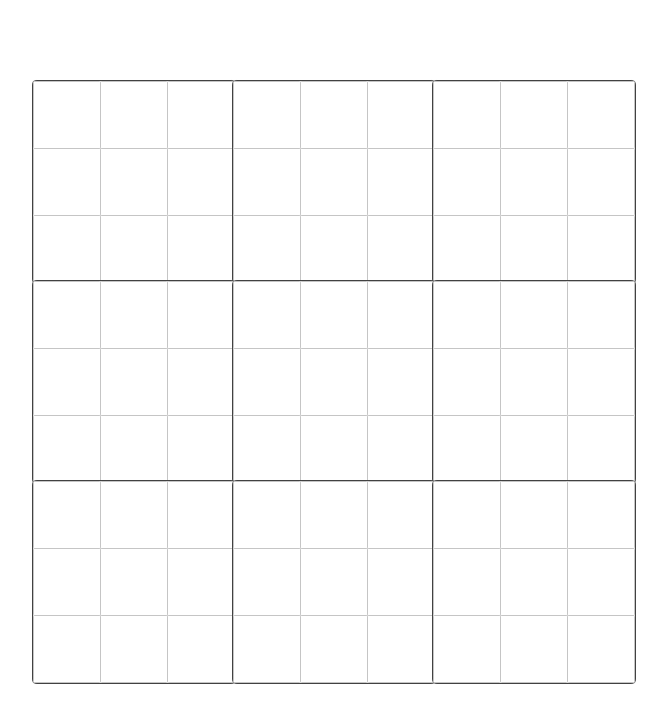
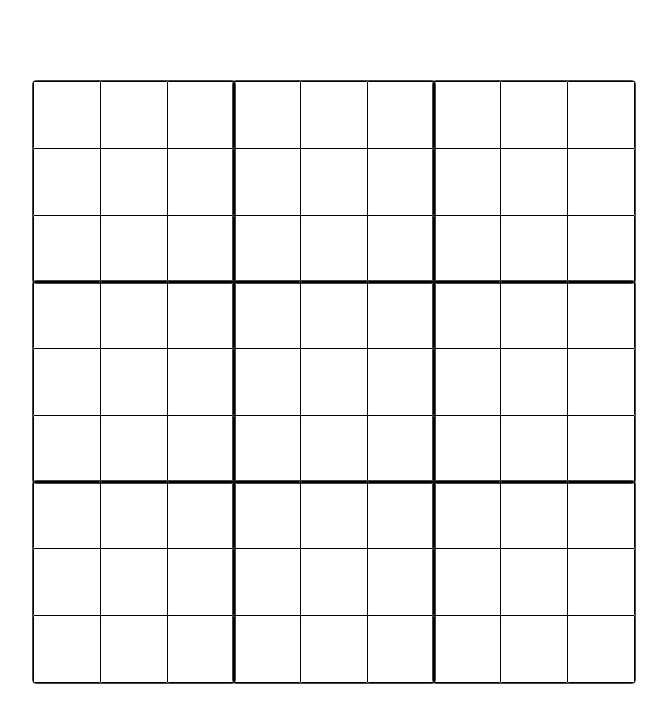
Before and after one commit to Jaerker/Sudoku, a plain HTML site: page index.html in a window 1280 px wide. Shown: the whole page, without its empty margins (96-763 px from the left). Drawn offline with Linux system fonts and the light colour scheme.

Commit message:
Fix shading for selection in gridspace

```diff
--- a/index.html
+++ b/index.html
@@ -15,108 +15,108 @@
   <body>
     <div class="grid-map">
       <div class="sub-grid-map" id="r0-c0">
-        <div class="grid-cell" id="00"><span></span></div>
-        <div class="grid-cell" id="01"><span></span></div>
-        <div class="grid-cell" id="02"><span></span></div>
-        <div class="grid-cell" id="10"><span></span></div>
-        <div class="grid-cell" id="11"><span></span></div>
-        <div class="grid-cell" id="12"><span></span></div>
-        <div class="grid-cell" id="20"><span></span></div>
-        <div class="grid-cell" id="21"><span></span></div>
-        <div class="grid-cell" id="22"><span></span></div>
+        <div class="grid-cell v0 h0" id="00"><span></span></div>
+        <div class="grid-cell v0 h1" id="01"><span></span></div>
+        <div class="grid-cell v0 h2" id="02"><span></span></div>
+        <div class="grid-cell v1 h0" id="10"><span></span></div>
+        <div class="grid-cell v1 h1" id="11"><span></span></div>
+        <div class="grid-cell v1 h2" id="12"><span></span></div>
+        <div class="grid-cell v2 h0" id="20"><span></span></div>
+        <div class="grid-cell v2 h1" id="21"><span></span></div>
+        <div class="grid-cell v2 h2" id="22"><span></span></div>
       </div>
       <div class="sub-grid-map" id="r0-c1">
-        <div class="grid-cell" id="03"><span></span></div>
-        <div class="grid-cell" id="04"><span></span></div>
-        <div class="grid-cell" id="05"><span></span></div>
-        <div class="grid-cell" id="13"><span></span></div>
-        <div class="grid-cell" id="14"><span></span></div>
-        <div class="grid-cell" id="15"><span></span></div>
-        <div class="grid-cell" id="23"><span></span></div>
-        <div class="grid-cell" id="24"><span></span></div>
-        <div class="grid-cell" id="25"><span></span></div>
+        <div class="grid-cell v0 h3" id="03"><span></span></div>
+        <div class="grid-cell v0 h4" id="04"><span></span></div>
+        <div class="grid-cell v0 h5" id="05"><span></span></div>
+        <div class="grid-cell v1 h3" id="13"><span></span></div>
+        <div class="grid-cell v1 h4" id="14"><span></span></div>
+        <div class="grid-cell v1 h5" id="15"><span></span></div>
+        <div class="grid-cell v2 h3" id="23"><span></span></div>
+        <div class="grid-cell v2 h4" id="24"><span></span></div>
+        <div class="grid-cell v2 h5" id="25"><span></span></div>
       </div>
       <div class="sub-grid-map" id="r0-c2">
-        <div class="grid-cell" id="06"><span></span></div>
-        <div class="grid-cell" id="07"><span></span></div>
-        <div class="grid-cell" id="08"><span></span></div>
-        <div class="grid-cell" id="16"><span></span></div>
-        <div class="grid-cell" id="17"><span></span></div>
-        <div class="grid-cell" id="18"><span></span></div>
-        <div class="grid-cell" id="26"><span></span></div>
-        <div class="grid-cell" id="27"><span></span></div>
-        <div class="grid-cell" id="28"><span></span></div>
+        <div class="grid-cell v0 h6" id="06"><span></span></div>
+        <div class="grid-cell v0 h7" id="07"><span></span></div>
+        <div class="grid-cell v0 h8" id="08"><span></span></div>
+        <div class="grid-cell v1 h6" id="16"><span></span></div>
+        <div class="grid-cell v1 h7" id="17"><span></span></div>
+        <div class="grid-cell v1 h8" id="18"><span></span></div>
+        <div class="grid-cell v2 h6" id="26"><span></span></div>
+        <div class="grid-cell v2 h7" id="27"><span></span></div>
+        <div class="grid-cell v2 h8" id="28"><span></span></div>
       </div>
 
       <div class="sub-grid-map" id="r1-c0">
-        <div class="grid-cell" id="30"><span></span></div>
-        <div class="grid-cell" id="31"><span></span></div>
-        <div class="grid-cell" id="32"><span></span></div>
-        <div class="grid-cell" id="40"><span></span></div>
-        <div class="grid-cell" id="41"><span></span></div>
-        <div class="grid-cell" id="42"><span></span></div>
-        <div class="grid-cell" id="50"><span></span></div>
-        <div class="grid-cell" id="51"><span></span></div>
-        <div class="grid-cell" id="52"><span></span></div>
+        <div class="grid-cell v3 h0" id="30"><span></span></div>
+        <div class="grid-cell v3 h1" id="31"><span></span></div>
+        <div class="grid-cell v3 h2" id="32"><span></span></div>
+        <div class="grid-cell v4 h0" id="40"><span></span></div>
+        <div class="grid-cell v4 h1" id="41"><span></span></div>
+        <div class="grid-cell v4 h2" id="42"><span></span></div>
+        <div class="grid-cell v5 h0" id="50"><span></span></div>
+        <div class="grid-cell v5 h1" id="51"><span></span></div>
+        <div class="grid-cell v5 h2" id="52"><span></span></div>
       </div>
       <div class="sub-grid-map" id="r1-c1">
-        <div class="grid-cell" id="33"><span></span></div>
-        <div class="grid-cell" id="34"><span></span></div>
-        <div class="grid-cell" id="35"><span></span></div>
-        <div class="grid-cell" id="43"><span></span></div>
-        <div class="grid-cell" id="44"><span></span></div>
-        <div class="grid-cell" id="45"><span></span></div>
-        <div class="grid-cell" id="53"><span></span></div>
-        <div class="grid-cell" id="54"><span></span></div>
-        <div class="grid-cell" id="55"><span></span></div>
+        <div class="grid-cell v3 h3" id="33"><span></span></div>
+        <div class="grid-cell v3 h4" id="34"><span></span></div>
+        <div class="grid-cell v3 h5" id="35"><span></span></div>
+        <div class="grid-cell v4 h3" id="43"><span></span></div>
+        <div class="grid-cell v4 h4" id="44"><span></span></div>
+        <div class="grid-cell v4 h5" id="45"><span></span></div>
+        <div class="grid-cell v5 h3" id="53"><span></span></div>
+        <div class="grid-cell v5 h4" id="54"><span></span></div>
+        <div class="grid-cell v5 h5" id="55"><span></span></div>
       </div>
       <div class="sub-grid-map" id="r1-c2">
-        <div class="grid-cell" id="36"><span></span></div>
-        <div class="grid-cell" id="37"><span></span></div>
-        <div class="grid-cell" id="38"><span></span></div>
-        <div class="grid-cell" id="46"><span></span></div>
-        <div class="grid-cell" id="47"><span></span></div>
-        <div class="grid-cell" id="48"><span></span></div>
-        <div class="grid-cell" id="56"><span></span></div>
-        <div class="grid-cell" id="57"><span></span></div>
-        <div class="grid-cell" id="58"><span></span></div>
+        <div class="grid-cell v3 h6" id="36"><span></span></div>
+        <div class="grid-cell v3 h7" id="37"><span></span></div>
+        <div class="grid-cell v3 h8" id="38"><span></span></div>
+        <div class="grid-cell v4 h6" id="46"><span></span></div>
+        <div class="grid-cell v4 h7" id="47"><span></span></div>
+        <div class="grid-cell v4 h8" id="48"><span></span></div>
+        <div class="grid-cell v5 h6" id="56"><span></span></div>
+        <div class="grid-cell v5 h7" id="57"><span></span></div>
+        <div class="grid-cell v5 h8" id="58"><span></span></div>
       </div>
 
       <div class="sub-grid-map" id="r2-c0">
-        <div class="grid-cell" id="60"><span></span></div>
-        <div class="grid-cell" id="61"><span></span></div>
-        <div class="grid-cell" id="62"><span></span></div>
-        <div class="grid-cell" id="70"><span></span></div>
-        <div class="grid-cell" id="71"><span></span></div>
-        <div class="grid-cell" id="72"><span></span></div>
-        <div class="grid-cell" id="80"><span></span></div>
-        <div class="grid-cell" id="81"><span></span></div>
-        <div class="grid-cell" id="82"><span></span></div>
+        <div class="grid-cell v6 h0" id="60"><span></span></div>
+        <div class="grid-cell v6 h1" id="61"><span></span></div>
+        <div class="grid-cell v6 h2" id="62"><span></span></div>
+        <div class="grid-cell v7 h0" id="70"><span></span></div>
+        <div class="grid-cell v7 h1" id="71"><span></span></div>
+        <div class="grid-cell v7 h2" id="72"><span></span></div>
+        <div class="grid-cell v8 h0" id="80"><span></span></div>
+        <div class="grid-cell v8 h1" id="81"><span></span></div>
+        <div class="grid-cell v8 h2" id="82"><span></span></div>
       </div>
       <div class="sub-grid-map" id="r2-c1">
-        <div class="grid-cell" id="63"><span></span></div>
-        <div class="grid-cell" id="64"><span></span></div>
-        <div class="grid-cell" id="65"><span></span></div>
-        <div class="grid-cell" id="73"><span></span></div>
-        <div class="grid-cell" id="74"><span></span></div>
-        <div class="grid-cell" id="75"><span></span></div>
-        <div class="grid-cell" id="83"><span></span></div>
-        <div class="grid-cell" id="84"><span></span></div>
-        <div class="grid-cell" id="85"><span></span></div>
+        <div class="grid-cell v6 h3" id="63"><span></span></div>
+        <div class="grid-cell v6 h4" id="64"><span></span></div>
+        <div class="grid-cell v6 h5" id="65"><span></span></div>
+        <div class="grid-cell v7 h3" id="73"><span></span></div>
+        <div class="grid-cell v7 h4" id="74"><span></span></div>
+        <div class="grid-cell v7 h5" id="75"><span></span></div>
+        <div class="grid-cell v8 h3" id="83"><span></span></div>
+        <div class="grid-cell v8 h4" id="84"><span></span></div>
+        <div class="grid-cell v8 h5" id="85"><span></span></div>
       </div>
       <div class="sub-grid-map" id="r2-c2">
-        <div class="grid-cell" id="66"><span></span></div>
-        <div class="grid-cell" id="67"><span></span></div>
-        <div class="grid-cell" id="68"><span></span></div>
-        <div class="grid-cell" id="76"><span></span></div>
-        <div class="grid-cell" id="77"><span></span></div>
-        <div class="grid-cell" id="78"><span></span></div>
-        <div class="grid-cell" id="86"><span></span></div>
-        <div class="grid-cell" id="87"><span></span></div>
-        <div class="grid-cell" id="88"><span></span></div>
+        <div class="grid-cell v6 h6" id="66"><span></span></div>
+        <div class="grid-cell v6 h7" id="67"><span></span></div>
+        <div class="grid-cell v6 h8" id="68"><span></span></div>
+        <div class="grid-cell v7 h6" id="76"><span></span></div>
+        <div class="grid-cell v7 h7" id="77"><span></span></div>
+        <div class="grid-cell v7 h8" id="78"><span></span></div>
+        <div class="grid-cell v8 h6" id="86"><span></span></div>
+        <div class="grid-cell v8 h7" id="87"><span></span></div>
+        <div class="grid-cell v8 h8" id="88"><span></span></div>
       </div>
     </div>
 
-    <script src="SudokuTest.js"></script>
+    <script src="src/SudokuGenerator.js"></script>
   </body>
 </html>
--- a/src/SudokuTest.js
+++ b/src/SudokuGenerator.js
@@ -33,7 +33,7 @@ class SudokuGenerator
     numList = [1,2,3,4,5,6,7,8,9];
 
         //* check if a number is valid for a given row and column
-        #_IsValid(row, col, num) {
+        _IsValid(row, col, num) {
             //* see if num exists in row or column
             for (let i = 0; i < this.GridSize; i++)
             {
@@ -68,7 +68,7 @@ class SudokuGenerator
         }
 
         //* Method to solve the Sudoku grid recursively using backtracking
-        #_Solve(row, col)
+        _Solve(row, col)
         {
             //* End of grid, solution done!
             if(row == this.GridSize)
@@ -124,6 +124,33 @@ class SudokuGenerator
 
 }
 
+
+
 let sudoku = new SudokuGenerator();
 
 sudoku.GenerateSudoku();
+
+let docs = document.getElementsByClassName("grid-cell");
+for (let i = 0; i < docs.length; i++) {
+    docs[i].addEventListener("mouseenter", async (event)=>{
+        let drops = document.querySelectorAll(".vh-grid");
+
+        drops.forEach((drop) => {
+            drop.classList.remove("vh-grid");
+        });
+
+
+
+        let VMarkings = document.querySelectorAll(".v"+event.target.id[0]);
+        let HMarkings = document.querySelectorAll(".h"+event.target.id[1]);
+
+
+        for (let i = 0; i < VMarkings.length; i++) {
+            VMarkings[i].classList.add("vh-grid");
+            HMarkings[i].classList.add("vh-grid");
+
+        }
+
+    });
+
+}
--- a/src/style.css
+++ b/src/style.css
@@ -20,6 +20,8 @@
     height: 600px;
 }
 
+
+
 .sub-grid-map {
 
     display: grid;
@@ -32,17 +34,26 @@
     padding-bottom:1%;
     border:1px solid rgb(66, 66, 66);
     border-radius: 2%;
+    transition: background-color 0.2s;
+}
+
+.sub-grid-map:hover {
+    background-color:rgb(236, 236, 236);
 }
 
 .grid-cell {
     width: 100%;
     height: 100%;
-    border: 1px solid rgb(197, 197, 197);
+    border: 1px solid rgb(0, 0, 0);
     border-radius: 2%;
-    background-color: white;
+    background-color: rgba(255, 255, 255, 0);
     transition: background-color 0.2s;
 }
 
 .grid-cell:hover {
      background-color:silver;
 }
+
+.vh-grid {
+    background-color:rgb(161, 154, 154);
+}
```
Also changed, not shown: src/Sudoku.js (added, +58 -0 lines).
